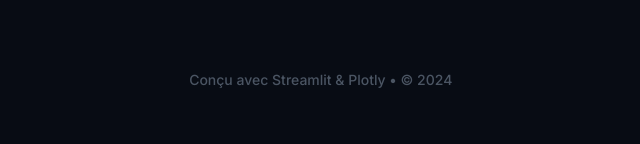
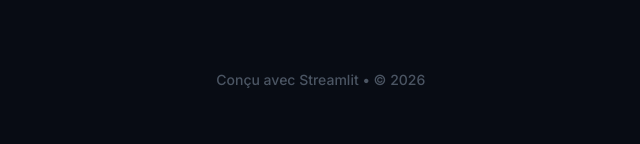
Before and after one commit to AizG237/data_application_landingpage, a plain HTML site: page index.html in a window 1280 px wide. Shown: the part 2558-2702 px from the top of the page, 370-1010 px from the left. Drawn offline with nearby package versions, Linux system fonts and the light colour scheme.

Commit message:
Update index.html

```diff
--- a/index.html
+++ b/index.html
@@ -212,7 +212,7 @@
                     <span class="text-[8px] uppercase tracking-widest text-blue-400 font-bold">Analyse exploratoire</span>
                 </div>
             </div>
-            <p class="text-gray-600 text-sm font-medium">Conçu avec Streamlit & Plotly • © 2024</p>
+            <p class="text-gray-600 text-sm font-medium">Conçu avec Streamlit • © 2026</p>
             <div class="flex space-x-6 text-gray-400">
                 <i data-lucide="github" class="w-5 h-5 cursor-pointer hover:text-white transition-colors"></i>
                 <i data-lucide="linkedin" class="w-5 h-5 cursor-pointer hover:text-white transition-colors"></i>
```
